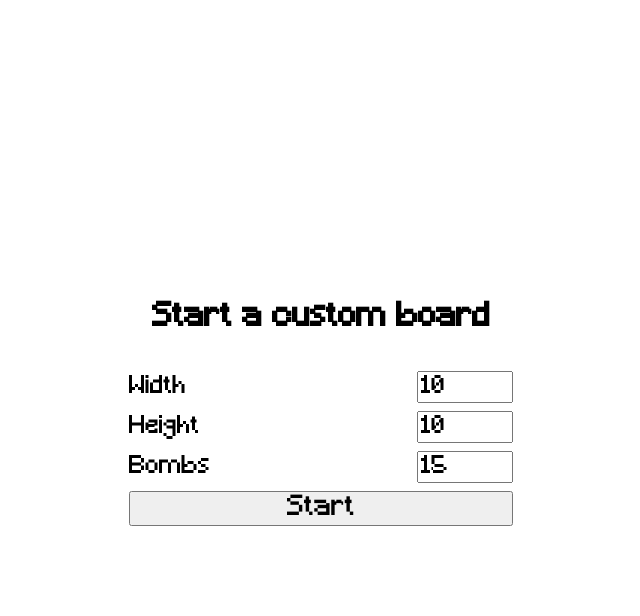
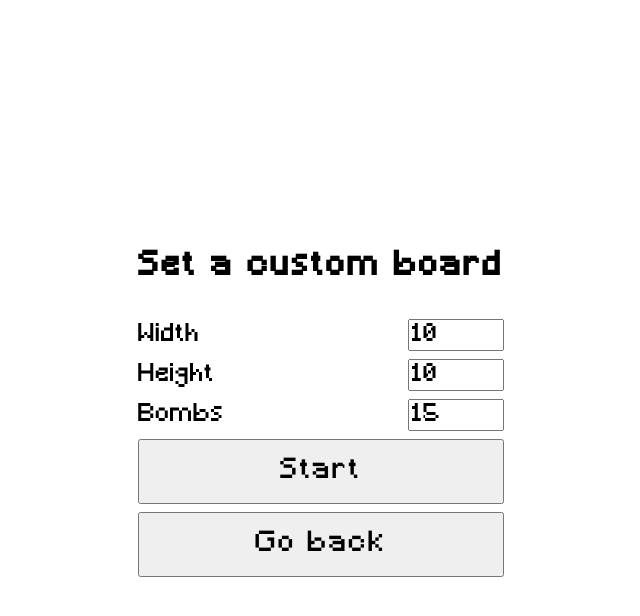
Before and after one commit to UnelDev/minesweeper, a React (Create React App) app: page / in a window 1280 px wide. Both pictures are taken after a click on the button "Custom". Shown: the top 616 px of the page, without its empty margins (319-959 px from the left). Built offline with nearby package versions, Linux system fonts and the light colour scheme.

Commit message:
Working on translation

```diff
--- a/src/App.tsx
+++ b/src/App.tsx
@@ -8,7 +8,7 @@ function App() {
 
 	useEffect(() => {
 		function startCustom() {
-			setContent(<CustomMenu start={start} />);
+			setContent(<CustomMenu menu={menu} start={start} />);
 		}
 
 		function start(values: BoardValues) {
--- a/src/Classes/Board.tsx
+++ b/src/Classes/Board.tsx
@@ -185,7 +185,7 @@ class Board extends PureComponent<IProps, IState> {
 					menu={() => this.props.menu()}
 					start={() => this.props.start(this.props.values)}
 					ref={this.state.CounterRef}
-					nbBombed={this.state.nbBombed}
+					bombLeft={this.state.nbBombed}
 				/>
 				<div className="BoardContainer">
 					<div className="Board" ref={this.boardRef}>
--- a/src/Classes/Counter.tsx
+++ b/src/Classes/Counter.tsx
@@ -1,8 +1,10 @@
 import { Component } from 'react';
+
 import clearTime from '../Utils/clearTime';
+import t from '../Utils/translate';
 
 type IProps = {
-	nbBombed: number;
+	bombLeft: number;
 	start: () => void;
 	menu: () => void;
 };
@@ -37,12 +39,12 @@ class Counter extends Component<IProps, IState> {
 		return (
 			<div className="Counter">
 				<div className="CounterText">
-					<div className="timer">Time: {clearTime(this.state.time)}</div>
-					<div className="bombCounter">Bomb left: {this.props.nbBombed}</div>
+					<div className="timer">{t('%t elapsed', { t: clearTime(this.state.time) })}</div>
+					<div className="bombCounter">{t('%n bombs left', { n: this.props.bombLeft })}</div>
 				</div>
 				<div className="Buttons">
-					<button onClick={this.props.start}>Restart</button>
-					<button onClick={this.props.menu}>Go back</button>
+					<button onClick={this.props.start}>{t('Restart')}</button>
+					<button onClick={this.props.menu}>{t('Go back')}</button>
 				</div>
 			</div>
 		);
--- a/src/Components/Menu.tsx
+++ b/src/Components/Menu.tsx
@@ -1,31 +1,33 @@
 import { createRef } from 'react';
+
+import t from '../Utils/translate';
 
 const ERROR_BORDER = '2px solid var(--color-error-text)';
 
 function Menu({ startCustom, start }: { startCustom: () => void; start: (values: BoardValues) => void }) {
 	return (
 		<div className="Menu">
-			<h2>MINESWEEPER</h2>
+			<h2>{t('MINESWEEPER')}</h2>
 			<div>
 				<button onClick={() => start({ width: 9, height: 9, bombs: 10 })}>
 					<span>9 x 9</span>
-					<span>10 bombs</span>
+					<span>{t('%n bombs', { n: 10 })}</span>
 				</button>
 				<button onClick={() => start({ width: 16, height: 16, bombs: 40 })}>
 					<span>16 x 16</span>
-					<span>40 bombs</span>
+					<span>{t('%n bombs', { n: 40 })}</span>
 				</button>
 				<button onClick={() => start({ width: 30, height: 16, bombs: 99 })}>
 					<span>30 x 16</span>
-					<span>99 bombs</span>
+					<span>{t('%n bombs', { n: 99 })}</span>
 				</button>
-				<button onClick={startCustom}>Custom</button>
+				<button onClick={startCustom}>{t('Custom')}</button>
 			</div>
 		</div>
 	);
 }
 
-function CustomMenu({ start }: { start: (values: BoardValues) => void }) {
+function CustomMenu({ start, menu }: { start: (values: BoardValues) => void; menu: () => void }) {
 	const width = createRef<HTMLInputElement>();
 	const height = createRef<HTMLInputElement>();
 	const bombs = createRef<HTMLInputElement>();
@@ -79,20 +81,21 @@ function CustomMenu({ start }: { start: (values: BoardValues) => void }) {
 
 	return (
 		<div className="CustomMenu">
-			<h2>Start a custom board</h2>
+			<h2>{t('Set a custom board')}</h2>
 			<div>
-				<label htmlFor="width">Width</label>
+				<label htmlFor="width">{t('Width')}</label>
 				<input onKeyUp={e => next(e.key, 0)} id="width" inputMode="numeric" ref={width} defaultValue={10} />
 			</div>
 			<div>
-				<label htmlFor="height">Height</label>
+				<label htmlFor="height">{t('Height')}</label>
 				<input onKeyUp={e => next(e.key, 1)} id="height" inputMode="numeric" ref={height} defaultValue={10} />
 			</div>
 			<div>
-				<label htmlFor="bombs">Bombs</label>
+				<label htmlFor="bombs">{t('Bombs')}</label>
 				<input onKeyUp={e => next(e.key, 2)} id="bombs" inputMode="numeric" ref={bombs} defaultValue={15} />
 			</div>
-			<button onClick={click}>Start</button>
+			<button onClick={click}>{t('Start')}</button>
+			<button onClick={menu}>{t('Go back')}</button>
 		</div>
 	);
 }
--- /dev/null
+++ b/src/Utils/translate.ts
@@ -0,0 +1,25 @@
+function t(value: string, parameters?: { [key: string]: any }) {
+	let newValue: string | null = null;
+	try {
+		newValue = global.t('minesweeper', value);
+	} catch (err) {}
+
+	if (!newValue) {
+		if (parameters) {
+			Object.keys(parameters).forEach(key => {
+				value = value.replaceAll('%' + key, parameters[key]);
+			});
+		}
+		return value;
+	}
+
+	if (parameters) {
+		Object.keys(parameters).forEach(key => {
+			newValue = newValue!.replaceAll('%' + key, parameters[key]);
+		});
+	}
+
+	return newValue;
+}
+
+export default t;
--- a/src/index.scss
+++ b/src/index.scss
@@ -5,8 +5,6 @@
 
 #root {
 	font-family: 'Minecraft', sans-serif;
-	-webkit-font-smoothing: antialiased;
-	-moz-osx-font-smoothing: grayscale;
 	width: 100%;
 	height: 100%;
 	display: flex;
@@ -23,6 +21,7 @@
 
 button,
 input {
+	letter-spacing: 0.05em;
 	font-family: 'Minecraft';
 }
 
@@ -45,6 +44,7 @@ input {
 	color: var(--color-main-text);
 
 	& > h2 {
+		letter-spacing: 0.2em;
 		font-size: 3em;
 	}
 
@@ -56,6 +56,7 @@ input {
 		font-size: 1.5em;
 
 		& > button {
+			letter-spacing: 0.04em;
 			font-size: 1em;
 			cursor: pointer;
 
@@ -85,18 +86,21 @@ input {
 	text-align: center;
 	gap: 1vh;
 	padding: 5vh 3vw;
-	width: 30vw;
 	border-radius: var(--border-radius);
 	background-color: var(--color-main-background-blur);
 	color: var(--color-main-text);
 
 	& > h2 {
+		letter-spacing: 0.1em;
 		font-size: 2em;
 	}
 
 	& > button {
+		letter-spacing: 0.1em;
 		font-size: 1.7em;
 		cursor: pointer;
+		padding-top: 2vh;
+		padding-bottom: 2vh;
 	}
 
 	& > div {
@@ -106,6 +110,7 @@ input {
 		}
 
 		font-family: 'Minecraft';
+		letter-spacing: 0.04em;
 		font-size: 1.5em;
 		display: flex;
 		justify-content: space-between;
@@ -131,7 +136,7 @@ input {
 	display: grid;
 	grid-template-columns: 1fr;
 	grid-template-rows: 1fr;
-	overflow: auto;
+	overflow: scroll;
 
 	max-height: 100%;
 	max-width: 100%;
@@ -161,6 +166,7 @@ input {
 .Counter {
 	width: 100%;
 	display: flex;
+	gap: 2vw;
 	justify-content: space-between;
 }
 
```
Also changed, not shown: public/l10n/fr.js (added, +14 -0 lines), public/l10n/fr.json (added, +16 -0 lines).
